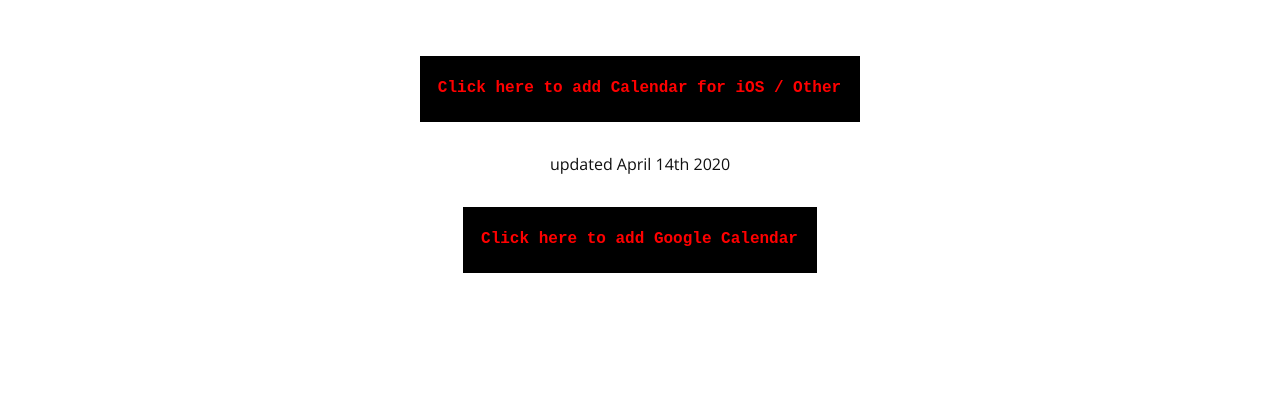
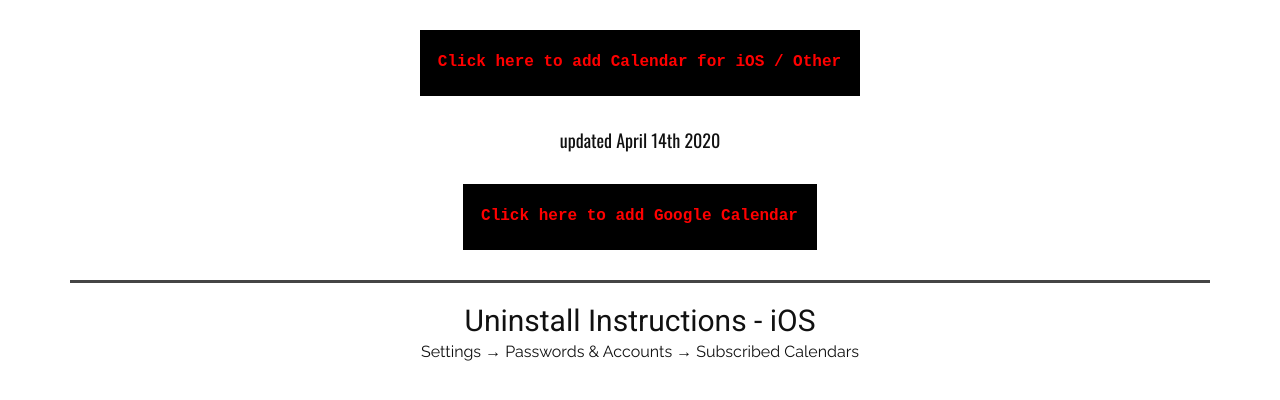
Before and after one commit to Smakced/UHHA, a plain HTML site: page index.html in a window 1280 px wide. Drawn offline with nearby package versions, Linux system fonts and the light colour scheme.

Commit message:
Add files via upload

```diff
--- a/Home.css
+++ b/Home.css
@@ -1,11 +1,21 @@
-.u-section-1 .u-sheet-1 {min-height: 327px}
-.u-section-1 .u-btn-1 {border-style: none; background-image: none; font-weight: 700; align-self: center; margin: 56px auto 0; padding: 20px 19px 20px 18px}
-.u-section-1 .u-text-1 {margin: 30px auto 0}
-.u-section-1 .u-btn-2 {border-style: none; background-image: none; font-weight: 700; margin: 30px auto 56px; padding: 20px 19px 20px 18px}
+.u-section-1 .u-sheet-1 {min-height: 278px}
+.u-section-1 .u-btn-1 {border-style: none; background-image: none; font-weight: 700; align-self: center; margin: 30px auto 0; padding: 20px 19px 20px 18px}
+.u-section-1 .u-text-1 {background-image: none; font-size: 1.125rem; box-shadow: 0 0 0 0 rgba(0,0,0,0); margin: 30px auto 0}
+.u-section-1 .u-btn-2 {border-style: none; background-image: none; font-weight: 700; margin: 30px auto; padding: 20px 19px 20px 18px}
 
 @media (max-width: 1199px){ .u-section-1 .u-text-1 {width: auto}
 .u-section-1 .u-btn-2 {height: 65px} }
 
-@media (max-width: 575px){ .u-section-1 .u-btn-1 {margin-top: 45px; margin-left: -40px; margin-right: -40px; padding-right: 9px; padding-left: 8px}
-.u-section-1 .u-text-1 {margin-top: 41px}
-.u-section-1 .u-btn-2 {margin-top: 45px; margin-bottom: 41px; margin-left: 3px; padding-left: 9px; padding-right: 9px} }
+@media (max-width: 575px){ .u-section-1 .u-btn-1 {margin-left: -40px; margin-right: -40px; padding-right: 9px; padding-left: 8px}
+.u-section-1 .u-btn-2 {margin-left: 3px; padding-left: 9px; padding-right: 9px} }.u-section-2 .u-sheet-1 {min-height: 115px}
+.u-section-2 .u-line-1 {height: 3px; transform-origin: right center 0; margin: 0 auto 0 0}
+.u-section-2 .u-text-1 {box-shadow: 0 0 3px 0 rgba(0,0,0,0); width: 680px; margin: 20px auto 0}
+.u-section-2 .u-text-2 {box-shadow: 0 0 3px 0 rgba(0,0,0,0); width: 680px; margin: 0 auto 31px}
+
+@media (max-width: 1199px){ .u-section-2 .u-line-1 {margin-right: initial; margin-left: initial} }
+
+@media (max-width: 767px){ .u-section-2 .u-text-1 {width: 540px}
+.u-section-2 .u-text-2 {width: 540px} }
+
+@media (max-width: 575px){ .u-section-2 .u-text-1 {width: 340px}
+.u-section-2 .u-text-2 {width: 340px} }
--- a/index.html
+++ b/index.html
@@ -11,13 +11,14 @@
 <link rel="stylesheet" href="Home.css" media="screen">
     <script class="u-script" type="text/javascript" src="jquery.js" defer=""></script>
     <script class="u-script" type="text/javascript" src="smakced.js" defer=""></script>
-    <link id="u-google-font" rel="stylesheet" href="https://fonts.googleapis.com/css?family=Roboto:100,100i,300,300i,400,400i,500,500i,700,700i,900,900i|Open+Sans:300,300i,400,400i,600,600i,700,700i,800,800i">
+    <link id="u-google-font" rel="stylesheet" href="https://fonts.googleapis.com/css?family=Oswald:200,300,400,500,600,700|Roboto:100,100i,300,300i,400,400i,500,500i,700,700i,900,900i|Raleway:100,100i,200,200i,300,300i,400,400i,500,500i,600,600i,700,700i,800,800i,900,900i|Open+Sans:300,300i,400,400i,600,600i,700,700i,800,800i">
+
 
 
     <script type="application/ld+json">{
 		"@context": "http://schema.org",
 		"@type": "Organization",
-		"name": "",
+		"name": "Site1",
 		"url": "index.html"
 }</script>
     <meta property="og:title" content="Home">
@@ -28,12 +29,21 @@
   </head>
   <body data-home-page="Home.html" data-home-page-title="Home" class="u-body">
     <section class="u-align-center u-clearfix u-white u-section-1" id="sec-e5e8">
-      <div class="u-clearfix u-sheet u-valign-bottom-lg u-valign-bottom-md u-valign-bottom-sm u-valign-bottom-xl u-sheet-1">
+      <div class="u-clearfix u-sheet u-sheet-1">
         <a href="webcal://raw.githubusercontent.com/Smakced/UHHA2020/master/Upcoming%20Hip-Hop%20Albums%202020.ics" class="u-active-black u-black u-btn u-btn-rectangle u-button-style u-custom-font u-font-courier-new u-hover-custom-color-1 u-text-active-custom-color-1 u-text-custom-color-1 u-text-hover-black u-btn-1">Click here to add Calendar for iOS / Other</a>
-        <p class="u-text u-text-default u-text-1">updated April 14th 2020</p>
+        <p class="u-custom-font u-font-oswald u-text u-text-default u-text-1">updated April 14th 2020</p>
         <a href="https://calendar.google.com/calendar?cid=MDU4OGszMDVlNHNhYW9hNm5za2FwaW9vMXNAZ3JvdXAuY2FsZW5kYXIuZ29vZ2xlLmNvbQ" class="u-active-black u-black u-btn u-btn-rectangle u-button-style u-custom-font u-font-courier-new u-hover-custom-color-1 u-text-active-custom-color-1 u-text-custom-color-1 u-text-hover-black u-btn-2">Click here to add Google Calendar</a>
       </div>
     </section>
+    <section class="skrollable skrollable-between u-align-center u-clearfix u-section-2" id="sec-13cd">
+      <div class="u-clearfix u-sheet u-sheet-1">
+        <div class="u-border-3 u-border-grey-dark-1 u-expanded-width u-line u-line-horizontal u-line-1"></div>
+        <h3 class="u-custom-font u-font-roboto u-text u-text-1">Uninstall Instructions - iOS</h3>
+        <p class="u-custom-font u-font-raleway u-text u-text-2">Settings → Passwords &amp; Accounts → Subscribed Calendars</p>
+      </div>
     </section>
+
+
+
   </body>
 </html>
```
Also changed, not shown: Home.html (+14 -4 lines), 1 other file.
